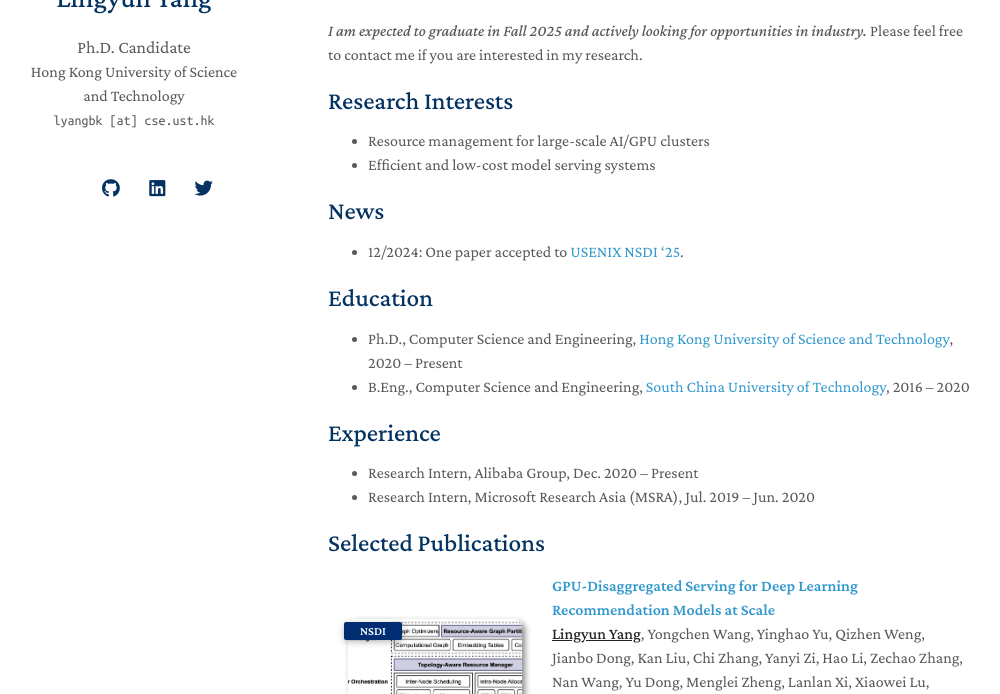
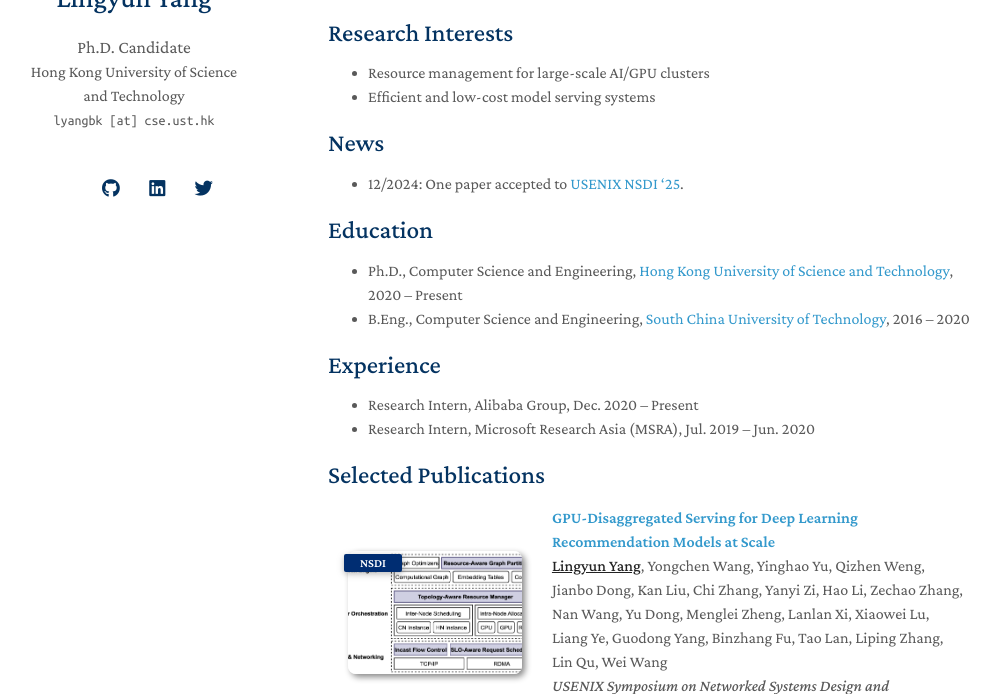
Before and after one commit to mental2008/academic-profile, a Jekyll site: the page built from index.md, in a window 1280 px wide and 900 px high, cut to the strip 206-900 px from the top of the window. Shown: the whole strip, without its empty margins (142-1142 px from the left). Built offline with Jekyll 4.4.1, drawn with Linux system fonts in a browser that asks for light colours; nearby versions of some CDN libraries; a style sheet for code colours, icons or effects is not loaded; our own code applies the rules of GitHub Pages for plain Markdown files.

Commit message:
Remove job search

```diff
--- a/index.md
+++ b/index.md
@@ -6,7 +6,8 @@ layout: homepage
 
 I am currently a Ph.D. student in [Department of Computer Science and Engineering](https://www.cse.ust.hk/) from [Hong Kong University of Science and Technology (HKUST)](http://www.ust.hk/). I am fortunate to work with [Prof. Wei Wang](https://www.cse.ust.hk/~weiwa/index.html). Before that, I received my B.Eng. degree in [School of Computer Science and Engineering](http://www.scut.edu.cn/cs/) from [South China University of Technology (SCUT)](https://www.scut.edu.cn/) in 2020.
 
-<span style="font-style: italic;">I am expected to graduate in Fall 2025 and actively looking for opportunities in industry.</span> Please feel free to contact me if you are interested in my research.
+<!-- <span style="font-style: italic;">I am expected to graduate in Fall 2025 and actively looking for opportunities in industry.</span> -->
+<!-- Please feel free to contact me if you are interested in my research. -->
 
 ## Research Interests
 
```
